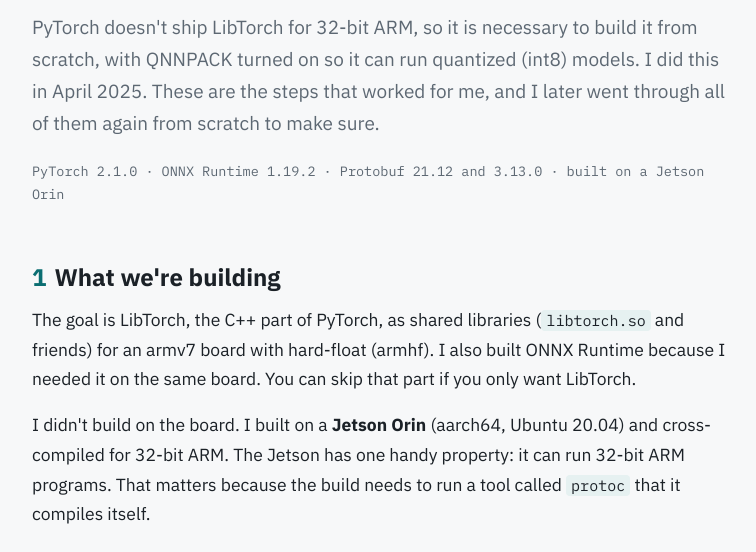
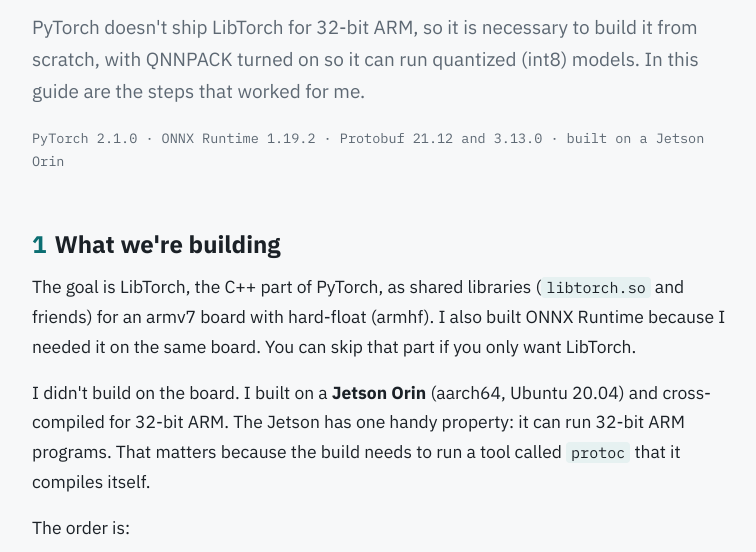
Before and after one commit to giovanni-trabucco/giovanni-trabucco.github.io, a plain HTML site: page articles/libtorch-arm32/index.html in a window 1280 px wide. Shown: the part 211-763 px from the top of the page, without its empty margins (258-1014 px from the left). Drawn offline with Linux system fonts and the light colour scheme.

Commit message:
Article: shorter intro
Co-Authored-By: Claude Opus 5.5 <noreply@anthropic.com>
Claude-Session: https://claude.ai/code/session_01RZsUc5bYyHhafLsT49tz6d

```diff
--- a/articles/libtorch-arm32/index.html
+++ b/articles/libtorch-arm32/index.html
@@ -59,7 +59,7 @@ footer { margin-top: 64px; padding-top: 20px; border-top: 1px solid var(--line);
 <main>
 <p class="home"><a href="../../">← Giovanni Trabucco</a></p>
 <h1>Building LibTorch for 32-bit ARM, with QNNPACK quantization</h1>
-<p class="lead">PyTorch doesn't ship LibTorch for 32-bit ARM, so it is necessary to build it from scratch, with QNNPACK turned on so it can run quantized (int8) models. I did this in April 2025. These are the steps that worked for me, and I later went through all of them again from scratch to make sure.</p>
+<p class="lead">PyTorch doesn't ship LibTorch for 32-bit ARM, so it is necessary to build it from scratch, with QNNPACK turned on so it can run quantized (int8) models. In this guide are the steps that worked for me.</p>
 <p class="versions">PyTorch 2.1.0 · ONNX Runtime 1.19.2 · Protobuf 21.12 and 3.13.0 · built on a Jetson Orin</p>
 
 <h2><span class="n">1</span>What we're building</h2>
```
